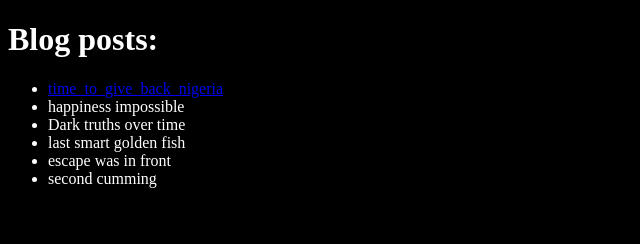
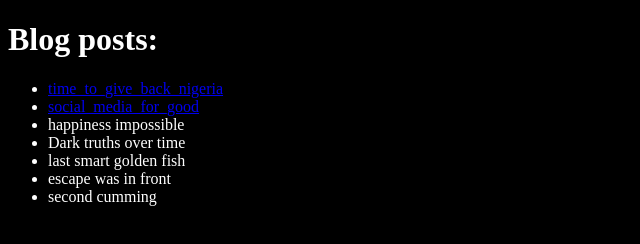
Before and after one commit to sikkeworld/sikkeworld.github.io, a plain HTML site: page index.html in a window 1280 px wide. Shown: the whole page, without its empty margins (0-640 px from the left). Drawn offline with Linux system fonts and the light colour scheme.

Commit message:
social_media_for_good.txt

```diff
--- a/index.html
+++ b/index.html
@@ -17,6 +17,7 @@
   <p>
   <ul>
     <li><a href="time_to_give_back_nigeria.html">time_to_give_back_nigeria</a></li>
+    <li><a href="social_media_for_good.txt">social_media_for_good</a></li>
     <li>happiness impossible</li>
     <li>Dark truths over time</li>
     <li>last smart golden fish</li>
```
Also changed, not shown: social_media_for_good.txt (added).
